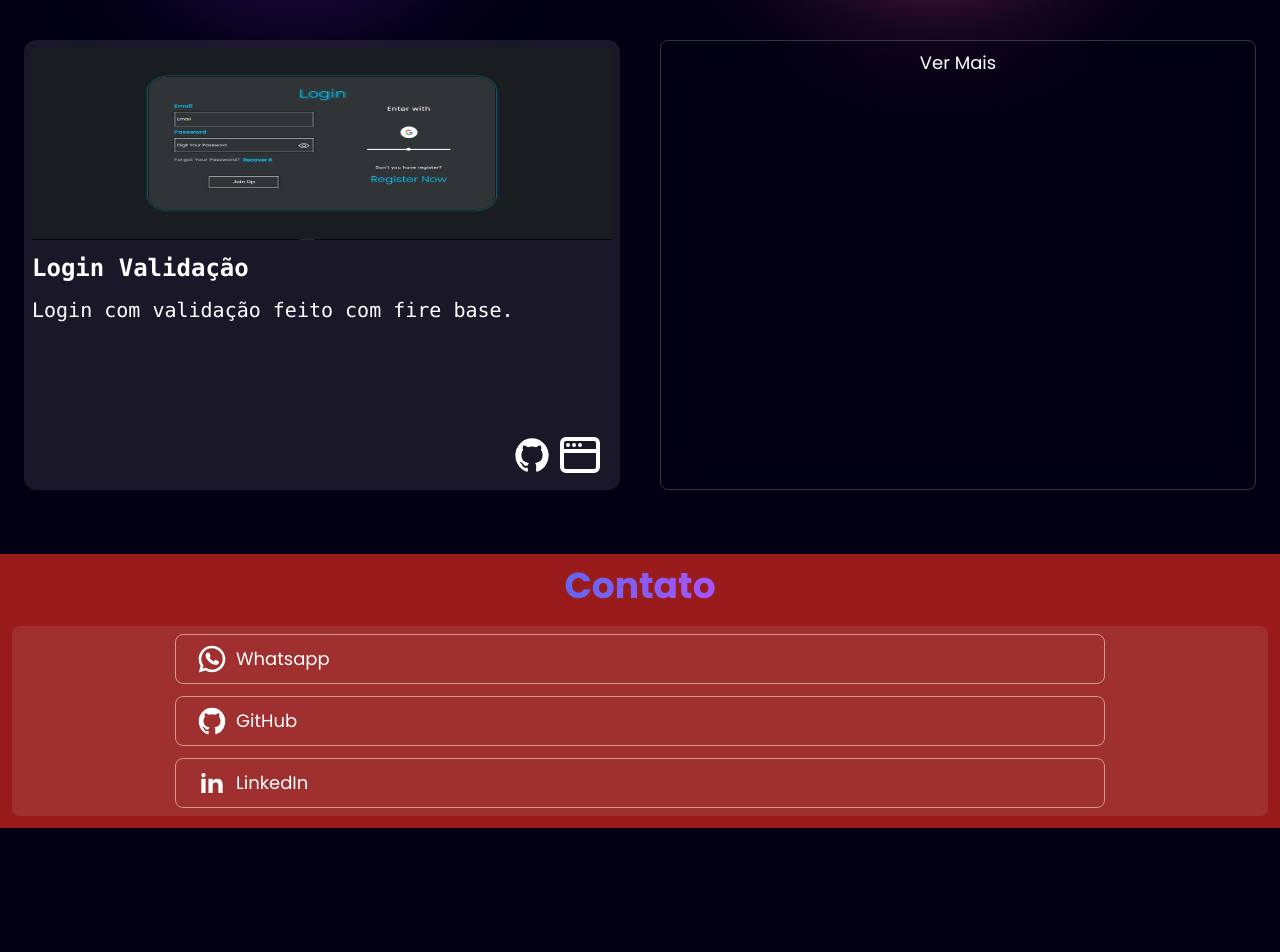
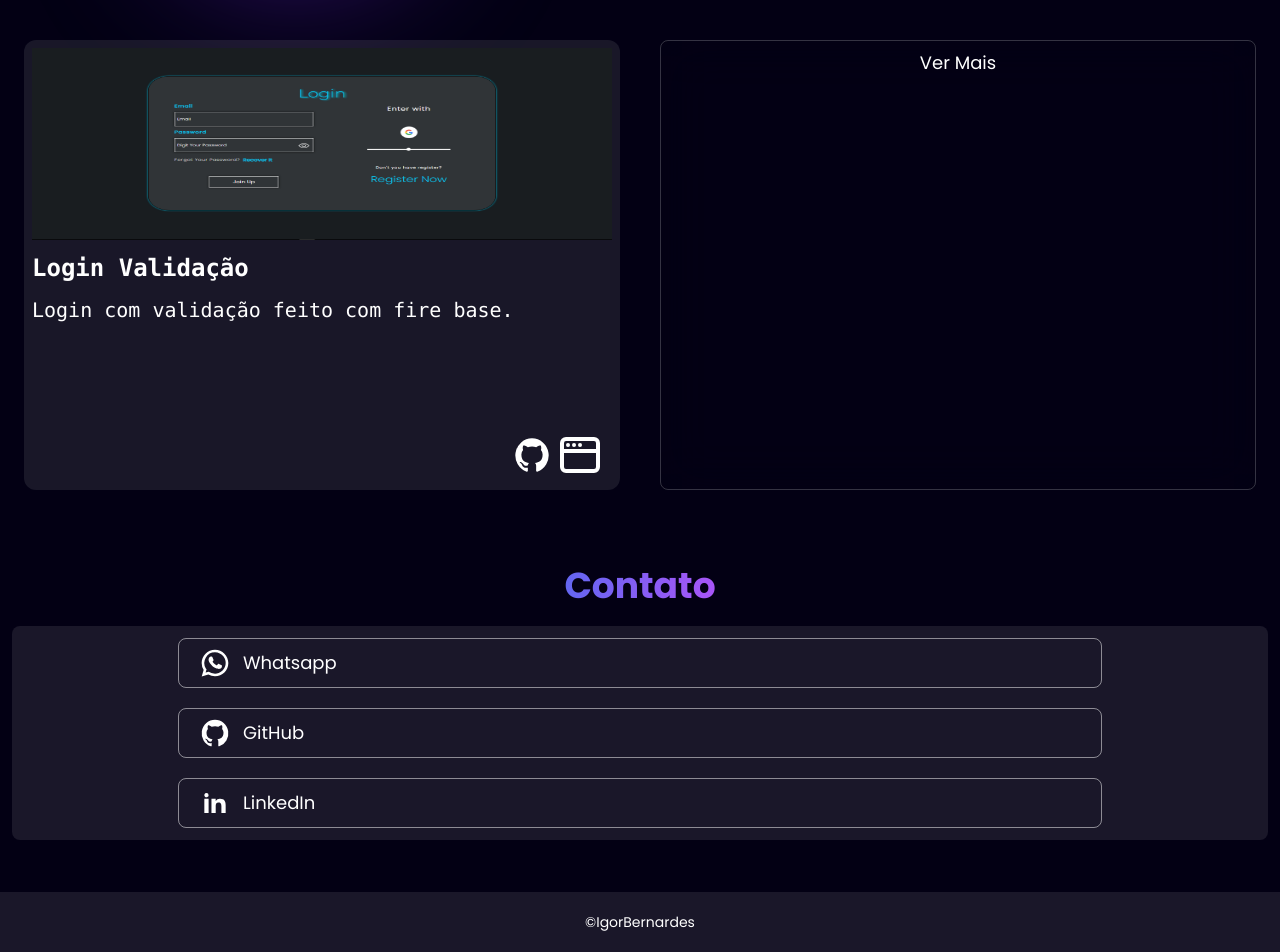
Before and after one commit to IgorBern02/portfolio_2025, a React (Vite) app: page / in a window 1280 px wide. Shown: the part 1099-2051 px from the top of the page. Before the commit the page ends 1927 px from the top, so only its background shows below. Built offline with nearby package versions, Linux system fonts and the light colour scheme.

Commit message:
adicionado o componente de contatos

```diff
--- a/src/App.jsx
+++ b/src/App.jsx
@@ -19,10 +19,7 @@ function App() {
         <div>
           <Contact />
         </div>
-        {/* <div className="w-full bg-blue-500 p-2 mt-[1500px]">
-          <Contact />
-        </div> */}
-        {/* <Footer /> */}
+        <Footer />
       </section>
     </section>
   );
--- a/src/components/background.jsx
+++ b/src/components/background.jsx
@@ -8,7 +8,6 @@ function background() {
       <div className="w-80 h-80 rounded-full bg-blue-500 mt-20 ml-10  bg-opacity-50 blur-[110px] animate-bounce md:bg-pink-500"></div>
       <div className="w-80 h-80 rounded-full bg-purple-500 mt-20 ml-10  bg-opacity-50 blur-[110px] animate-bounce"></div>
       <div className="w-80 h-80 rounded-full bg-cyan-500 mt-20 ml-10  bg-opacity-50 blur-[110px] animate-bounce md:bg-violet-800"></div>
-      <div className="w-80 h-80 rounded-full bg-blue-500 mt-20 ml-10  bg-opacity-50 blur-[110px] animate-bounce md:bg-pink-500"></div>
     </div>
   );
 }
--- a/src/components/contact.jsx
+++ b/src/components/contact.jsx
@@ -1,9 +1,11 @@
 import React, { memo } from "react";
+
+const numberWpp = "5513991246604";
 
 const contacts = [
   {
     name: "Whatsapp",
-    url: "https://youtube.com",
+    url: `https://api.whatsapp.com/send?phone=${numberWpp}`,
     img: (
       <svg
         class="w-8 h-8 text-white"
@@ -29,7 +31,7 @@ const contacts = [
   },
   {
     name: "GitHub",
-    url: "https://youtube.com",
+    url: "https://github.com/IgorBern02",
     img: (
       <svg
         class="w-8 h-8 text-white"
@@ -74,18 +76,19 @@ const contacts = [
 
 const ModalContact = memo(() => {
   return (
-    <section className="w-full h-auto bg-red-800 p-3 flex flex-col justify-center items-center ">
+    <section className="w-full h-auto  p-3 flex flex-col justify-center items-center z-50">
       <div>
         <h1 className="text-4xl font-bold  text-center bg-gradient-to-r from-[#6366f1] to-[#a855f7] bg-clip-text text-transparent">
           Contato
         </h1>
       </div>
-      <div className="w-full  h-full flex flex-col items-center p-2 gap-3 bg-bgProjetos rounded-lg mt-5">
+      <div className="w-full  h-full flex flex-col items-center p-3 gap-5 bg-bgProjetos rounded-lg mt-5">
         {contacts.map((item) => (
           <div className="w-3/4 h-auto flex flex-row items-center border border-white/50 rounded-lg">
             <a
               href={item.url}
-              className="flex felx-row items-center gap-2 px-5 p-2"
+              className="flex flex-row items-center gap-3 px-5 p-2"
+              target="_blank"
             >
               <span>{item.img}</span>
               <span className="text-lg text-white">{item.name}</span>
--- a/src/components/footer.jsx
+++ b/src/components/footer.jsx
@@ -1,21 +1,29 @@
-import Wpp from "../images/footer/wpp.png";
+import React, { memo } from "react";
 
-function footer() {
+// function footer() {
+//   return (
+//     <div
+//       id="contato"
+//       className="bg-bgProjetos gap-3 text-white w-full h-auto p-3 relative top-7 flex flex-col items-center justify-center"
+//     >
+//       <p className="md:text-xl">©IgorBernardes</p>
+//     </div>
+//   );
+// }
+
+const ModelFooter = memo(() => {
   return (
     <div
       id="contato"
-      className="bg-bgProjetos gap-3 text-white w-full h-auto p-3 relative top-7 flex flex-col items-center justify-center"
+      className="bg-bgProjetos gap-3 text-white w-full h-auto py-5 flex flex-col items-center justify-center"
     >
-      <a
-        href="https://api.whatsapp.com/send?phone=+5513991246604&text=Olá,%20gostaria%20de%20saber%20mais%20sobre%20%20%A0seu%20produto."
-        target="_blank"
-        rel="noopener noreferrer"
-      >
-        <img src={Wpp} className="w-6 h-6 md:w-10 md:h-10" />
-      </a>
-      <p className="md:text-xl">©IgorBernardes</p>
+      <p className="text-sm">©IgorBernardes</p>
     </div>
   );
-}
+});
 
-export default footer;
+const Footer = () => {
+  return <ModelFooter />;
+};
+
+export default memo(Footer);
--- a/src/components/projetos.jsx
+++ b/src/components/projetos.jsx
@@ -126,7 +126,7 @@ const ModalProjects = memo(({ projects }) => {
 
 const Projects = () => {
   return (
-    <section className="w-full h-auto gap-10 p-2 flex flex-col ">
+    <section className="w-full h-auto gap-10 p-2 flex flex-col z-50">
       <ModalProjects projects={arrayprojects} />
     </section>
   );
--- a/src/components/propsSkills.jsx
+++ /dev/null
@@ -1,18 +0,0 @@
-function tecnologias({ tecno }) {
-  return (
-    <section className="w-full h-auto p-2 grid grid-cols-2  gap-5 z-40 md:grid-cols-4 xl:w-3/4 ">
-      {tecno.map((tec) => (
-        <div className="w-30 h-30 bg-bgProjetos rounded-xl gap-2 p-3 flex flex-col items-center justify-center md:w-32 md:h-32 md:ml-5 xl:ml-20">
-          <img
-            src={tec.icon}
-            alt={tec.name}
-            className="w-12 h-12 md:w-20 md:h-20"
-          />
-          <p className="text-lg text-white ">{tec.name}</p>
-        </div>
-      ))}
-    </section>
-  );
-}
-
-export default tecnologias;
--- a/src/components/skills.jsx
+++ b/src/components/skills.jsx
@@ -1,5 +1,5 @@
-import React from "react";
-import Props from "./propsSkills";
+import React, { memo } from "react";
+
 import Html from "../images/skills/html.png";
 import Css from "../images/skills/css.png";
 import Sass from "../images/skills/sass.png";
@@ -52,12 +52,29 @@ const tecno = [
   },
 ];
 
-function skills() {
+const ModalSkills = memo(({ tecno }) => {
+  return (
+    <section className="w-full h-auto p-2 grid grid-cols-2  gap-5 z-40 md:grid-cols-4 xl:w-3/4 ">
+      {tecno.map((tec) => (
+        <div className="w-30 h-30 bg-bgProjetos rounded-xl gap-2 p-3 flex flex-col items-center justify-center md:w-32 md:h-32 md:ml-5 xl:ml-20">
+          <img
+            src={tec.icon}
+            alt={tec.name}
+            className="w-12 h-12 md:w-20 md:h-20"
+          />
+          <p className="text-lg text-white ">{tec.name}</p>
+        </div>
+      ))}
+    </section>
+  );
+});
+
+const Skills = () => {
   return (
     <section className="w-full h-2/4 p-2 flex flex-col justify-around items-center gap-10 z-20 ">
-      <Props tecno={tecno} />
+      <ModalSkills tecno={tecno} />
     </section>
   );
-}
+};
 
-export default skills;
+export default memo(Skills);
```
